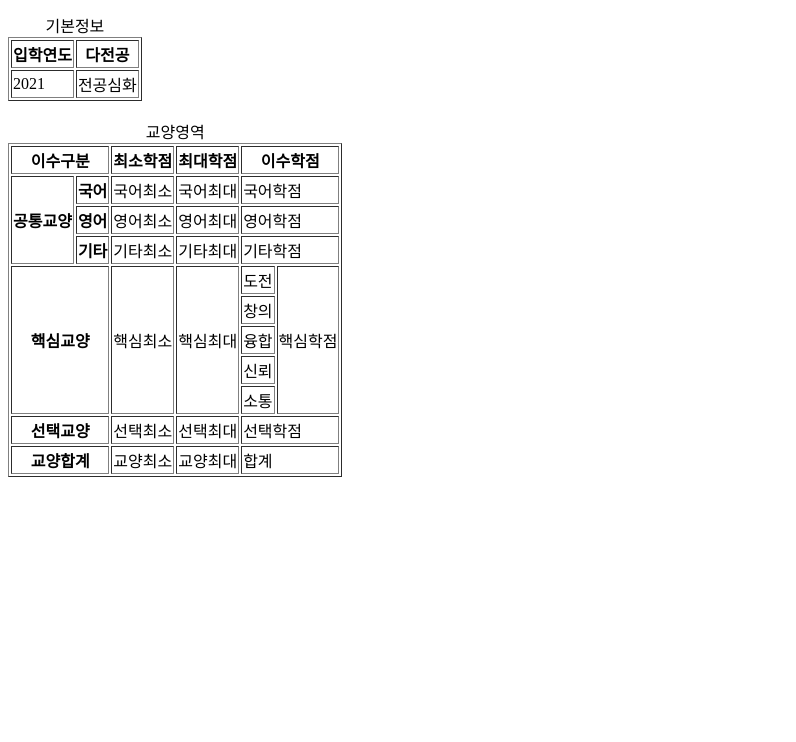
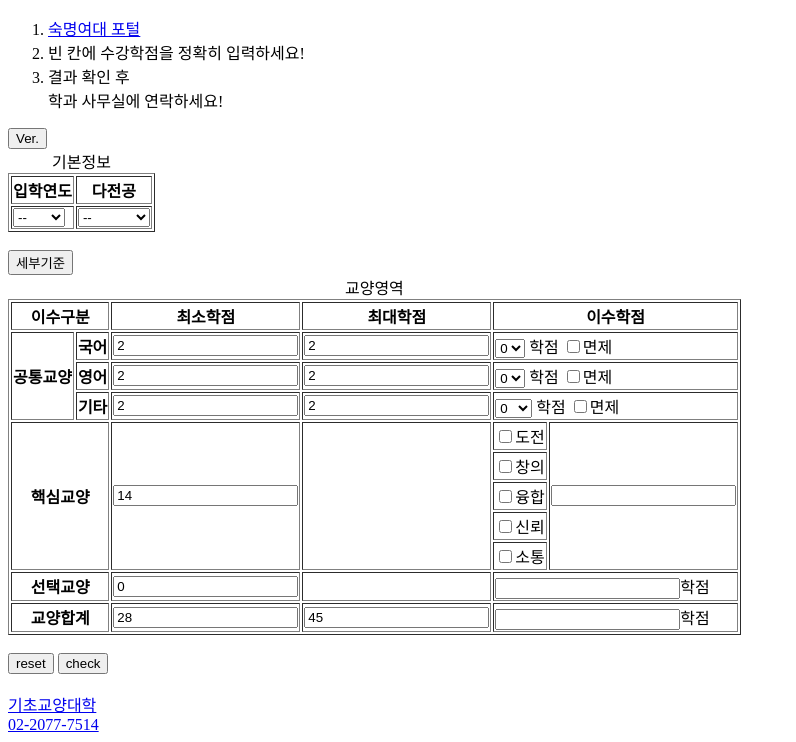
Before and after one commit to hyeeun0116/checklist, a plain HTML site: page index.html in a window 1280 px wide. Shown: the part 192-934 px from the top of the page, without its empty margins (0-796 px from the left). Before the commit the page ends 800 px from the top, so only its background shows below. Drawn offline with Linux system fonts and the light colour scheme.

Commit message:
교양 표 완성(input, select 등)

```diff
--- a/index.html
+++ b/index.html
@@ -2,30 +2,46 @@
 <html lang="en" dir="ltr">
   <head>
     <meta charset="utf-8">
-    <title></title>
+    <title>SMWU_CHECKLIST</title>
   </head>
   <body>
       <img src="coding.wbbp" alt="">
+      <h1>숙명여대 소비자경제학과<br>졸업체크리스트</h1>
       <h2>How to use</h2>
       <ol>
-        <li>숙명여대포탈</li>
+        <li>
+<a href="https://portal.sookmyung.ac.kr/irj/portal" target="_blank" title="숙명여대 포털이동">숙명여대 포털</a>
+        </li>
         <li>빈 칸에 수강학점을 정확히 입력하세요!</li>
         <li>결과 확인 후 <br>학과 사무실에 연락하세요!</li>
       </ol>
       <table border="solid">
-        <caption>기본정보</caption>
+        <caption>기본정보</caption> <button>Ver.</button>
         <tr>
           <th>입학연도</th>
           <th>다전공</th>
         </tr>
         <tr>
-          <td>2021</td>
-          <td>전공심화</td>
+            <td> <select class= "">
+              <option value="">--</option>
+              <option value="2019">2019</option>
+              <option value="2020">2020</option>
+              <option value="2021">2021</option>
+            </seclect>
+           </td>
+          <td>
+            <select class="">
+              <option value="">--</option>
+              <option value="">전공심화</option>
+              <option value="">복수전공</option>
+              <option value="">연계전 </option>
+            </select>
+          </td>
         </tr>
       </table>
       <br>
       <table border="solid">
-        <caption>교양영역</caption>
+        <caption>교양영역</caption> <button>세부기준</button>
         <tr>
           <th colspan="2">이수구분</th>
           <th>최소학점</th>
@@ -35,53 +51,120 @@
         <tr>
           <th rowspan="3">공통교양</th>
           <th>국어</th>
-          <td>국어최소</td>
-          <td>국어최대</td>
-          <td colspan="2">국어학점</td>
+          <td>
+            <input type="text" name="" value="2" readonly>
+          </td>
+          <td>
+            <input type="text" name="" value="2"readonly></td>
+          <td colspan="2">
+            <select class="" name="" id="kor-credit">
+              <option value="0">0</option>
+              <option value="2">2</option>
+            </select>
+            <label for="kor-credit">학점</label>
+            <input type="checkbox" id="kor-check"><label for="kor-check">면제</label>
+          </td>
         </tr>
         <tr>
           <th>영어</th>
-          <td>영어최소</td>
-          <td>영어최대</td>
-          <td colspan="2">영어학점</td>
+          <td>
+          <input type="text" name="" value="2" readonly>
+        </td>
+          <td>
+          <input type="text" name="" value="2" readonly>
+        </td>
+          <td colspan="2">
+            <select class="" name="" id="eng-credit">
+              <option value="0">0</option>
+              <option value="2">2</option>
+            </select>
+            <label for="eng-credit">학점</label>
+            <input type="checkbox" id="eng-check"><label for="eng-check">면제</l</td>
         </tr>
         <tr>
           <th>기타</th>
-          <td>기타최소</td>
-          <td>기타최대</td>
-          <td colspan="2">기타학점</td>
+          <td>
+          <input type="text" name="" value="2" readonly>
+        </td>
+          <td>
+          <input type="text" name="" value="2" readonly>
+        </td>
+          <td colspan="2">
+            <select class="" name="" id="etc-credit">
+              <option value="0">0</option>
+              <option value="2">2</option>
+              <option value="4">4</option>
+              <option value="6">6</option>
+              <option value="8">8</option>
+              <option value="10">10</option>
+
+            </select>
+            <label for="etc-credit">학점</label>
+            <input type="checkbox" id="etc-check"><label for="etc-check">면제</l
+          </td>
         </tr>
         <tr>
           <th colspan="2" rowspan="5">핵심교양</th>
-          <td rowspan="5">핵심최소</td>
-          <td rowspan="5">핵심최대</td>
-          <td>도전</td>
-          <td rowspan="5">핵심학점</td>
+          <td rowspan="5">
+              <input type="text" name="" value="14" readonly>
+          </td>
+          <td rowspan="5">
+
+          </td>
+          <td>
+            <input type="checkbox" id="cha" value="">도전<label for="cha"></label>
+          </td>
+          <td rowspan="5">
+            <input type="number" id="core" value=""><label for="core"></label>
+          </td>
         </tr>
         <tr>
-          <td>창의</td>
+          <td>
+            <input type="checkbox" id="cre" value="">창의<label for="cre"></label>
+          </td>
         </tr>
         <tr>
-          <td>융합</td>
+          <td>
+              <input type="checkbox" id="mix" value="">융합<label for="mix">
+          </td>
         </tr>
         <tr>
-          <td>신뢰</td>
+          <td>
+              <input type="checkbox" id="bel" value="">신뢰<label for="bel"></label>
+          </td>
         </tr>
         <tr>
-          <td>소통</td>
+          <td>
+              <input type="checkbox" id="com" value="">소통<label for="com"></label>
+          </td>
         </tr>
         <tr>
           <th colspan="2">선택교양</th>
-          <td>선택최소</td>
-          <td>선택최대</td>
-          <td colspan="2">선택학점</td>
+          <td>
+            <input type="text" name="" value="0" readonly>
+          </td>
+          <td></td>
+          <td colspan="2"><input type="number" id="core1" value=""><label for="core1">학점</label></td>
         </tr>
         <tr>
           <th colspan="2">교양합계</th>
-          <td>교양최소</td>
-          <td>교양최대</td>
-          <td colspan="2">합계</td>
+          <td>
+            <input type="text" name="" value="28" readonly>
+          </td>
+          <td>
+            <input type="text" name="" value="45" readonly>
+          </td>
+          <td colspan="2"><input type="text" id="core2" value="" readonly><label for="core2">학점</label></td>
         </tr>
       </table>
+      <br>
+      <input type="reset" name="" value="reset">
+      <input type="button" name="" value="check">
+      <br><br>
+      <a href="tel:02-2077-7514">
+      <span>기초교양대학</span>
+      <br>
+      <span>02-2077-7514</span>
+      </a>
   </body>
 </html>
```
